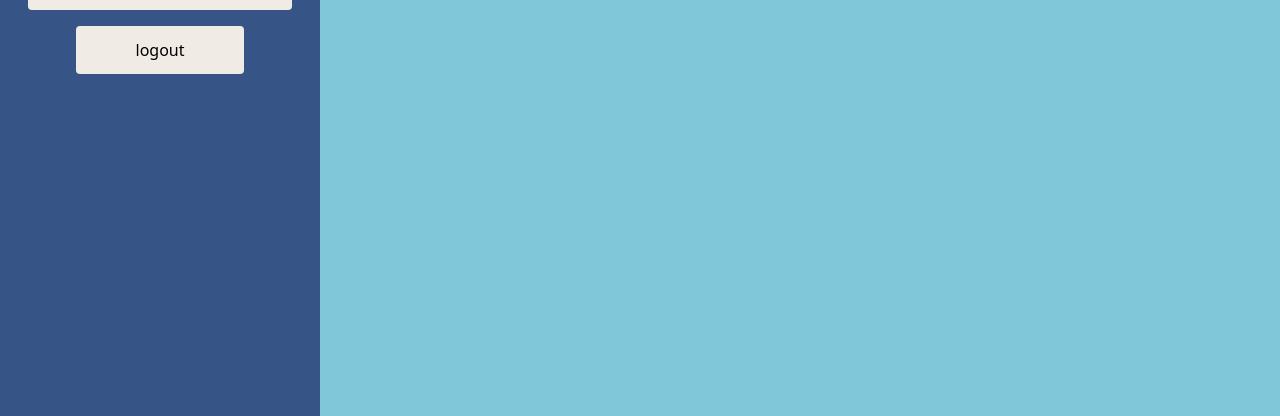
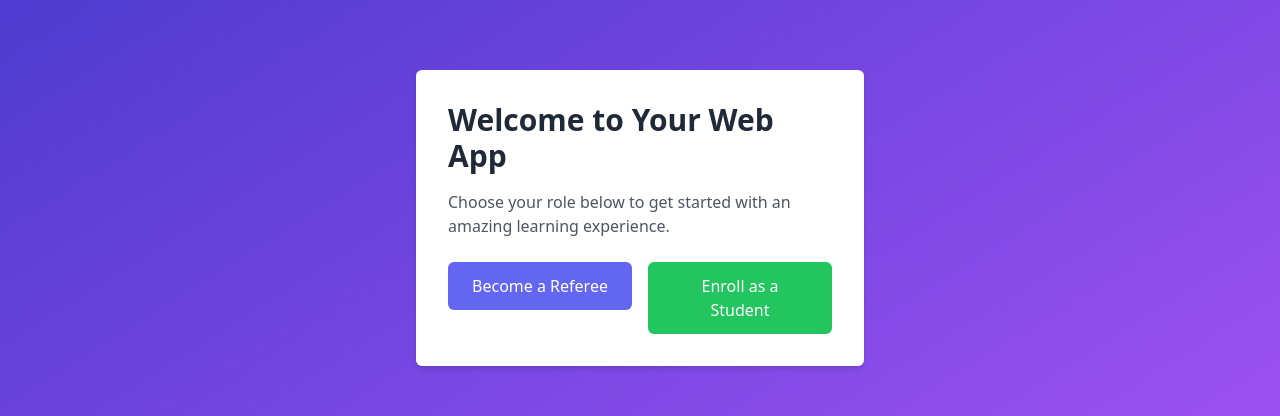
Before and after one commit to uddeshyatyagi123/ref_site_frontend, a React app in the folder frontend/: page /refree/refreedashboard in a window 1280 px wide. Shown: the part 182-598 px from the top of the page. Built offline with nearby package versions, Linux system fonts and the light colour scheme; no server answers; the HTML template or start-up script is replaced by a standard one.

Commit message:
homepage

```diff
--- a/frontend/package.json
+++ b/frontend/package.json
@@ -12,9 +12,11 @@
   "dependencies": {
     "axios": "^1.6.7",
     "firebase": "^10.7.2",
+    "framer-motion": "^11.0.8",
     "js-cookie": "^3.0.5",
     "react": "^18.2.0",
     "react-dom": "^18.2.0",
+    "react-hook-form": "^7.51.0",
     "tw-elements-react": "^1.0.0-alpha2"
   },
   "devDependencies": {
--- /dev/null
+++ b/frontend/src/Home.jsx
@@ -0,0 +1,66 @@
+// src/HomePage.jsx
+import React from 'react';
+import { motion } from 'framer-motion';
+import { useNavigate ,Link} from 'react-router-dom';
+
+const HomePage = () => {
+  const navigate = useNavigate();
+
+
+  const containerVariants = {
+    hidden: { opacity: 0 },
+    visible: { opacity: 1, transition: { duration: 0.5 } },
+  };
+
+  const buttonVariants = {
+    rest: { scale: 1 },
+    hover: { scale: 1.1 },
+  };
+
+  return (
+    <motion.div
+      className="flex items-center justify-center min-h-screen bg-gradient-to-br from-indigo-700 to-purple-500"
+      initial="hidden"
+      animate="visible"
+      variants={containerVariants}
+    >
+      <motion.div
+        className="p-8 bg-white shadow-md rounded-md w-full max-w-md"
+        initial={{ scale: 0.8, opacity: 0 }}
+        animate={{ scale: 1, opacity: 1 }}
+        transition={{ duration: 0.5 }}
+      >
+        <h1 className="text-3xl font-extrabold mb-4 text-gray-800">Welcome to Your Web App</h1>
+        <p className="text-gray-600 mb-6">
+          Choose your role below to get started with an amazing learning experience.
+        </p>
+        <motion.div
+          className="grid grid-cols-2 gap-4"
+          initial={{ x: -50, opacity: 0 }}
+          animate={{ x: 0, opacity: 1 }}
+          transition={{ duration: 0.5, delay: 0.2 }}
+        >
+          <Link to = '/refree/refreesignup'>
+          <motion.button
+            className="py-3 px-6 bg-indigo-500 text-white rounded-md w-full focus:outline-none"
+            whileHover="hover"
+            variants={buttonVariants}
+          >
+            Become a Referee
+          </motion.button>
+          </Link>
+          <motion.button
+            className="py-3 px-6 bg-green-500 text-white rounded-md w-full focus:outline-none"
+            whileHover="hover"
+            variants={buttonVariants}
+            onClick={() => alert('Redirecting to Student page...')}
+          >
+            Enroll as a Student
+          </motion.button>
+        </motion.div>
+      </motion.div>
+    </motion.div>
+  );
+};
+
+export default HomePage;
--- a/frontend/src/router.jsx
+++ b/frontend/src/router.jsx
@@ -9,10 +9,11 @@ import StudentDashboard from './Student/StudentDashboard'
 // import PrivateRoutes from './PrivateRoute/PrivateRoutes '
 import StudentPrivateRoute from './StudentPrivateRoute/StudentPrivateRoute'
 import PrivateRoutes from './PrivateRoute/PrivateRoutes'
+import HomePage from './Home'
 
 const router = createBrowserRouter(
     createRoutesFromElements(
-        <Route path = '/' element = ''>
+        <Route path = '/' element = {<HomePage/>}>
         <Route path = 'refree' element =  ''>
             <Route path = 'refreesignup' element = {<RefreeSignUp/>}/>
             <Route path = 'refreelogin' element = {<RefreeLogIn/>}/>
```
Also changed, not shown: 1 other file (tests, documents, lock files or other folders).
